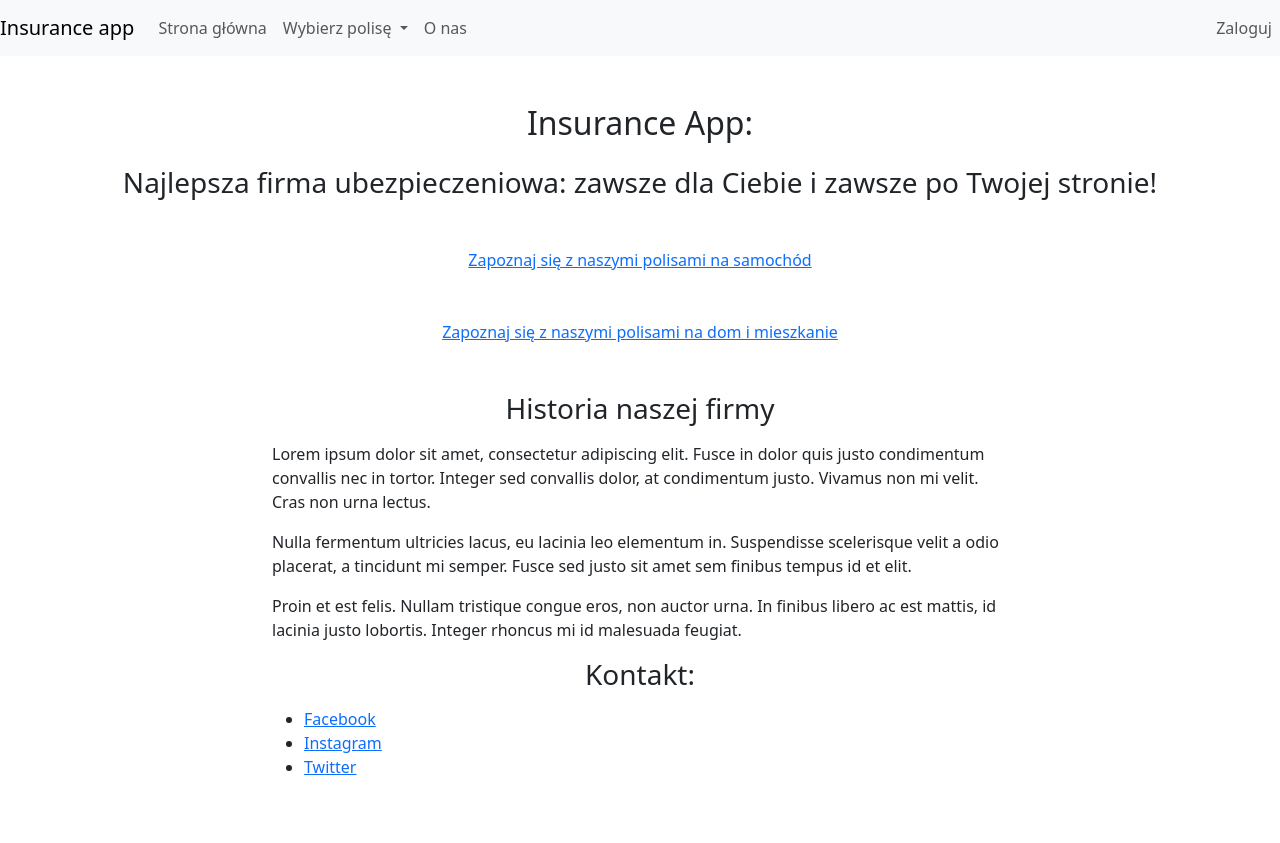
After one commit to grupa-B-PK/app_zarzadzanie_polisami, a Django app: page /insurance_app/main_page/ in a window 1280 px wide. The commit adds this page. Run offline with Django 5.2, Linux system fonts and the light colour scheme.

Commit message:
New main page, new car offer

```diff
--- a/Insurance_company/insurance_app/forms.py
+++ b/Insurance_company/insurance_app/forms.py
@@ -5,11 +5,12 @@ from .models import CarInsurance, HouseInsurance
 class CarInsuranceModelForm(forms.ModelForm):
     class Meta:
         model = CarInsurance
-        fields = ["policy_name", "valid_to", "car_model", "production_year", "fuel_type", "mileage",
+        fields = ["policy_name", "policy_type", "valid_to", "car_model", "production_year", "fuel_type", "mileage",
                   "average_year_mileage", "is_rented",
                   "number_of_owners", "driver_under_26"]
         labels = {
             'policy_name': "Nazwa polisy",
+            'policy_type': 'Typ polisy',
             'valid_to': 'Termin ochorny',
             'car_model': 'Model samochodu',
             'production_year': 'Rok produkcji',
--- a/Insurance_company/insurance_app/templates/base.html
+++ b/Insurance_company/insurance_app/templates/base.html
@@ -22,7 +22,7 @@
     <div class="collapse navbar-collapse" id="navbarNavDropdown">
         <ul class="navbar-nav">
             <li class="nav-item active">
-                <a class="nav-link" href="{% url 'index' %}">Strona główna</a>
+                <a class="nav-link" href="{% url 'main_page' %}">Strona główna</a>
             </li>
             <li class="nav-item dropdown">
                 <a class="nav-link dropdown-toggle" href="#" id="navbarDropdownMenuLink" data-toggle="dropdown"
@@ -32,8 +32,8 @@
                 <div class="dropdown-menu" aria-labelledby="navbarDropdownMenuLink">
 
 
-                    <a class="dropdown-item" href="{% url 'offer_detail' %}?car">Samochód</a>
-                    <a class="dropdown-item" href="{% url 'offer_detail' %}?house">Dom i mieszkanie</a>
+                    <a class="dropdown-item" href="{% url 'offer_car' %}">Samochód</a>
+                    <a class="dropdown-item" href="{% url 'index' %}">Dom i mieszkanie</a>  <!-- PLACEHOLDER-->
 
                 </div>
             </li>
--- /dev/null
+++ b/Insurance_company/insurance_app/templates/main_page.html
@@ -0,0 +1,39 @@
+{% extends "base.html" %}
+
+{% block title %}Główna strona{% endblock title %}
+
+{% block content %}
+    <div class="container mt-5">
+        <h2 class="text-center mb-4">Insurance App:</h2>
+        <h3 class="text-center mb-5">Najlepsza firma ubezpieczeniowa: zawsze dla Ciebie i zawsze po Twojej stronie!</h3>
+
+        <div class="text-center mb-5">
+            <a href="{% url 'offer_car' %}">Zapoznaj się z naszymi polisami na samochód</a>
+        </div>
+
+        <div class="text-center mb-5">
+            <a href="{% url 'index' %}">Zapoznaj się z naszymi polisami na dom i mieszkanie</a>
+        </div>
+
+        <div class="row">
+            <div class="col-md-8 offset-md-2">
+                <h3 class="text-center mb-3">Historia naszej firmy</h3>
+                <p>Lorem ipsum dolor sit amet, consectetur adipiscing elit. Fusce in dolor quis justo condimentum convallis nec in tortor. Integer sed convallis dolor, at condimentum justo. Vivamus non mi velit. Cras non urna lectus.</p>
+                <p>Nulla fermentum ultricies lacus, eu lacinia leo elementum in. Suspendisse scelerisque velit a odio placerat, a tincidunt mi semper. Fusce sed justo sit amet sem finibus tempus id et elit.</p>
+                <p>Proin et est felis. Nullam tristique congue eros, non auctor urna. In finibus libero ac est mattis, id lacinia justo lobortis. Integer rhoncus mi id malesuada feugiat.</p>
+            </div>
+			<div class="col-md-8 offset-md-2">
+                <h3 class="text-center mb-3">Kontakt:</h3>
+				<ul>
+					<li><a href="#">Facebook</a></li>
+					<li><a href="#">Instagram</a></li>
+					<li><a href="#">Twitter</a></li>
+				</ul>
+            </div>
+        </div>
+
+        <div class="text-center mt-5">
+            <a href="{% url 'index' %}"Anuluj</a>
+        </div>
+    </div>
+{% endblock %}
--- a/Insurance_company/insurance_app/urls.py
+++ b/Insurance_company/insurance_app/urls.py
@@ -1,12 +1,13 @@
 from django.urls import path
 
-from insurance_app.views import OfferListView, OfferDetailView, policy_car_create, policy_car_detail
+from insurance_app.views import IndexView, MainPageView, OfferCarView, OfferHouseView, policy_car_create, policy_car_detail
 
 
 urlpatterns = [
-    path('index/', IndexView.as_view(template_name='index.html')),
-    path('offer_list/', OfferListView.as_view(), name='offer_list'),
-    path('offer_detail/', OfferDetailView.as_view(), name='offer_detail'),
+    path('index/', IndexView.as_view(template_name='index.html'), name='index'),
+    path('main_page/', MainPageView.as_view(template_name='main_page.html'), name='main_page'),
+    path('offer_car/', OfferCarView.as_view(), name='offer_car'),
+    path('offer_house/', OfferHouseView.as_view(), name='offer_house'),
     path("policy_car_create/", policy_car_create, name='policy_car_create'),
     path("policy_car_detail/<uuid:policy_id>", policy_car_detail, name='policy_car_detail'),
 ]
--- a/Insurance_company/insurance_app/views.py
+++ b/Insurance_company/insurance_app/views.py
@@ -10,30 +10,17 @@ from .models import CarInsurance, HouseInsurance
 class IndexView(TemplateView):
     template_name = 'index'
 
+class MainPageView(TemplateView):
+    template_name = 'main_page'
 
-class OfferListView(ListView):
-    template_name = 'offer_list.html'
-    context_object_name = 'offer_list'
+class OfferCarView(View):
+    def get(self, request, *args, **kwargs):
+        policy_types = CarInsurance.POLICY_TYPES
+        ctx = {'policy_types': policy_types}
+        return render(request, 'offer_car.html', ctx)
 
-    def get_queryset(self):
-        car_insurance = CarInsurance.objects.all()
-        house_insurance = HouseInsurance.objects.all()
-        return list(car_insurance) + list(house_insurance)
-
-
-class OfferDetailView(View):
-    def get(self, request, *args, **kwargs):
-        car_insurance = CarInsurance.objects.all()
-        house_insurance = HouseInsurance.objects.all()
-
-        ctx = {}
-        if 'car' in request.GET:
-            ctx['car_insurance'] = car_insurance
-        elif 'house' in request.GET:
-            ctx['house_insurance'] = house_insurance
-
-        return render(request, 'offer_detail.html', ctx)
-
+class OfferHouseView(View):
+    pass
 
 def policy_car_create(request):
     car_policy_form = CarInsuranceModelForm()
```
Also changed, not shown: Insurance_company/insurance_app/templates/offer_car.html (added, +21 -0 lines), Insurance_company/insurance_app/templates/offer_detail.html (deleted, +0 -35 lines), Insurance_company/insurance_app/templates/offer_list.html (deleted, +0 -35 lines).
